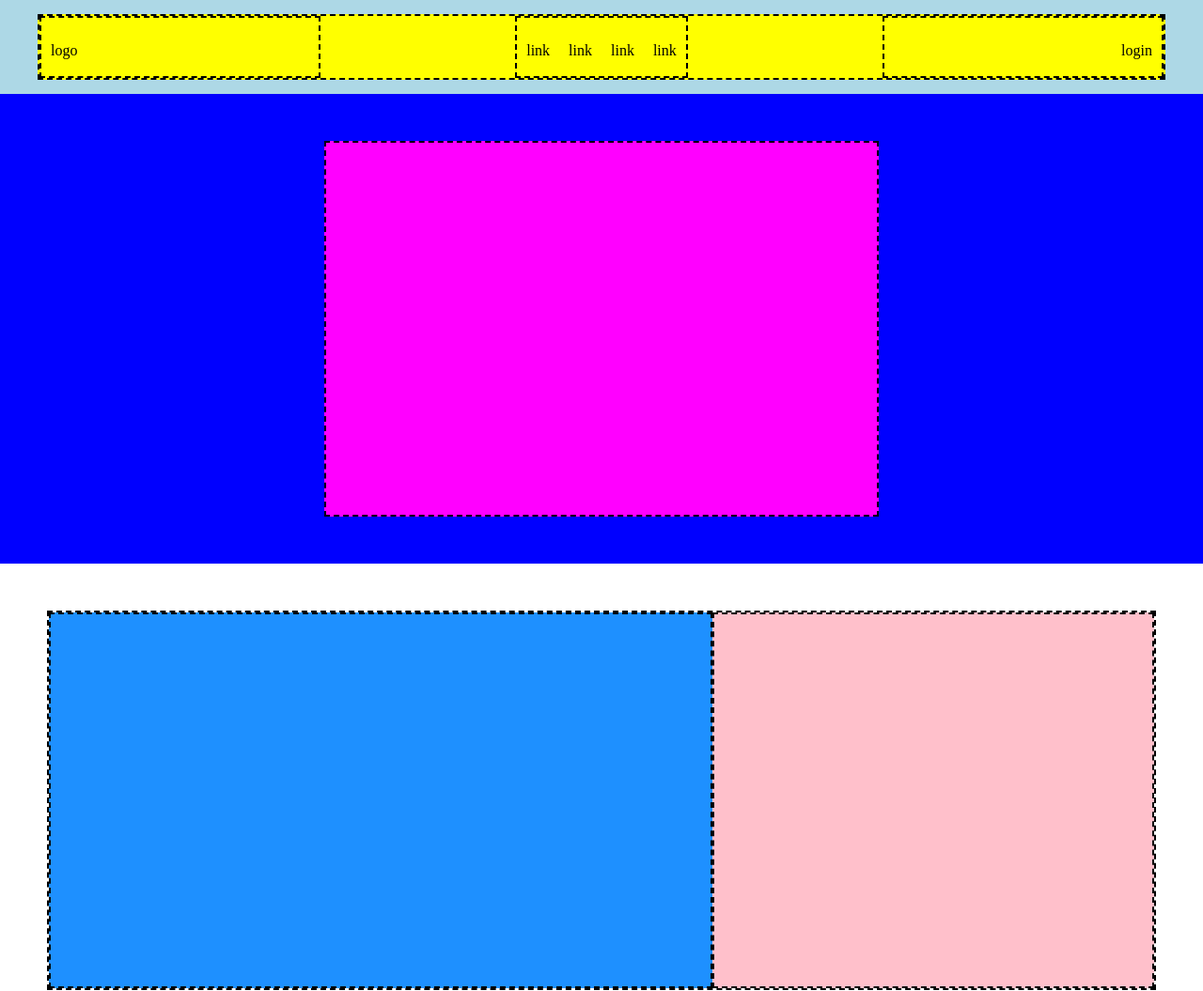
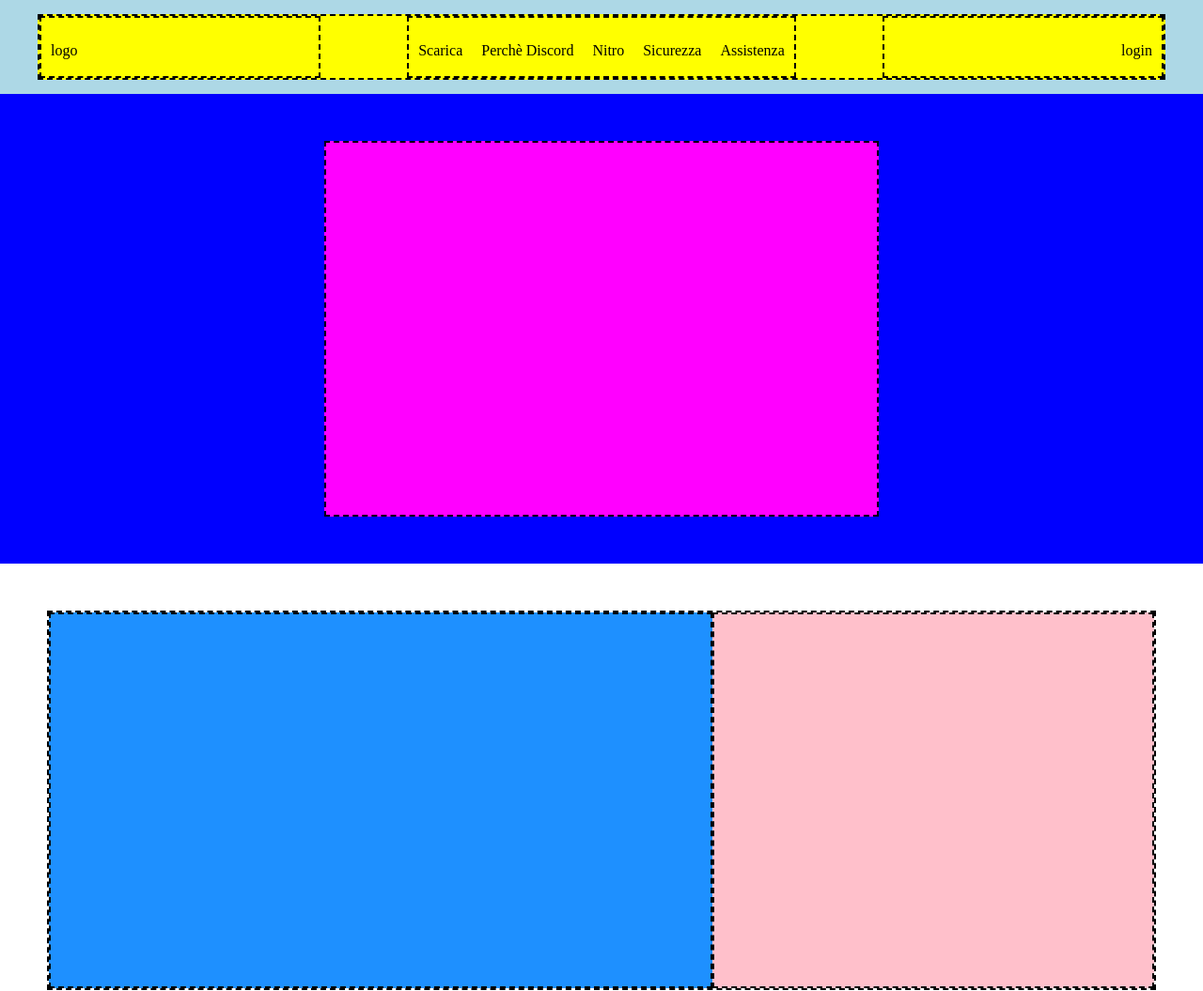
Before and after one commit to Marco-Bacci/htmlcss-discord, a plain HTML site: page index.html in a window 1280 px wide. Shown: the top 1055 px of the page at 94% size. Drawn offline with Linux system fonts and the light colour scheme.

Commit message:
first commit

```diff
--- a/index.html
+++ b/index.html
@@ -5,6 +5,7 @@
   <meta charset="UTF-8">
   <meta name="viewport" content="width=device-width, initial-scale=1.0">
   <title>Discord Layout</title>
+  <link rel="stylesheet" href="https://cdnjs.cloudflare.com/ajax/libs/font-awesome/6.7.2/css/all.min.css" integrity="sha512-Evv84Mr4kqVGRNSgIGL/F/aIDqQb7xQ2vcrdIwxfjThSH8CSR7PBEakCr51Ck+w+/U6swU2Im1vVX0SVk9ABhg==" crossorigin="anonymous" referrerpolicy="no-referrer" />
   <link rel="stylesheet" href="./css/style.css">
 </head>
 
@@ -16,10 +17,11 @@
       <div class="logo pd-10 col-25">logo</div>
       <div class="d-flex">
         <ul class="d-flex">
-          <li>link</li>
-          <li>link</li>
-          <li>link</li>
-          <li>link</li>
+          <li>Scarica</li>
+          <li>Perchè Discord</li>
+          <li>Nitro</li>
+          <li>Sicurezza</li>
+          <li>Assistenza</li>
         </ul>
       </div>
       <div class="login pd-10 col-25">login</div>
```
Also changed, not shown: img/ita.png (added), img/item1.svg (added), img/item2.svg (added), img/item3.svg (added), img/item4-big.svg (added), img/jumbo.png (added), img/logo.svg (added), img/stars.svg (added), img/wave.svg (added), 1 other file.
